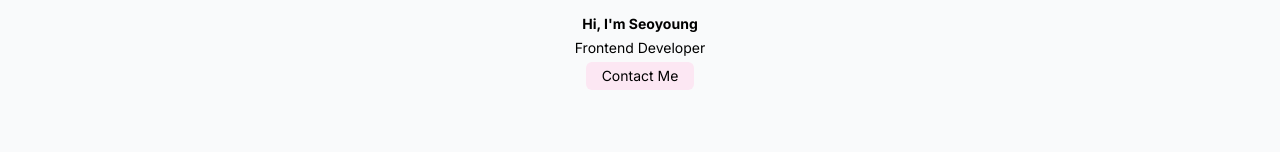
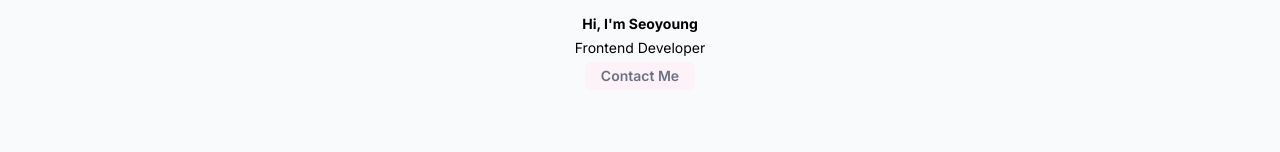
Before and after one commit to seoyoung-kim-kr/blog, a Next.js app: page / in a window 1280 px wide. Shown: the part 322-474 px from the top of the page. Built offline with nearby package versions, Linux system fonts and the light colour scheme; a web font is replaced by a local one.

Commit message:
design : Contact Me 버튼 스타일링 변경

```diff
--- a/src/components/Profile.tsx
+++ b/src/components/Profile.tsx
@@ -17,7 +17,7 @@ export default function Profile() {
         <p>Frontend Developer</p>
         <Link
           href="contact"
-          className="bg-pink-100 py-1 px-4 rounded-md text-gray hover:bg-pink-50 transition-colors duration-300"
+          className="bg-pink-50 py-1 px-4 rounded-md text-gray hover:bg-pink-50 transition-colors duration-300 font-semibold text-gray-500"
         >
           Contact Me
         </Link>
```
